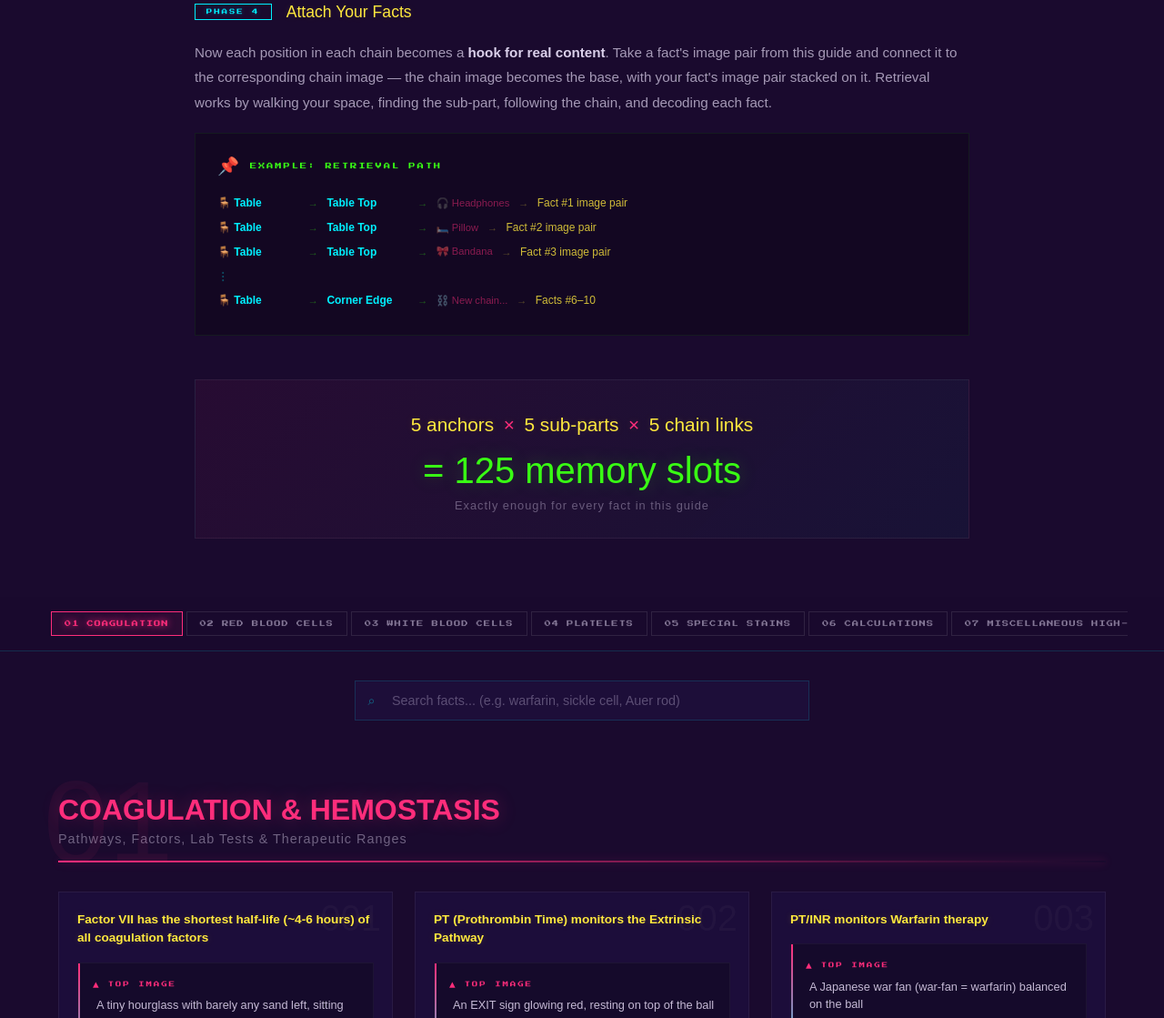
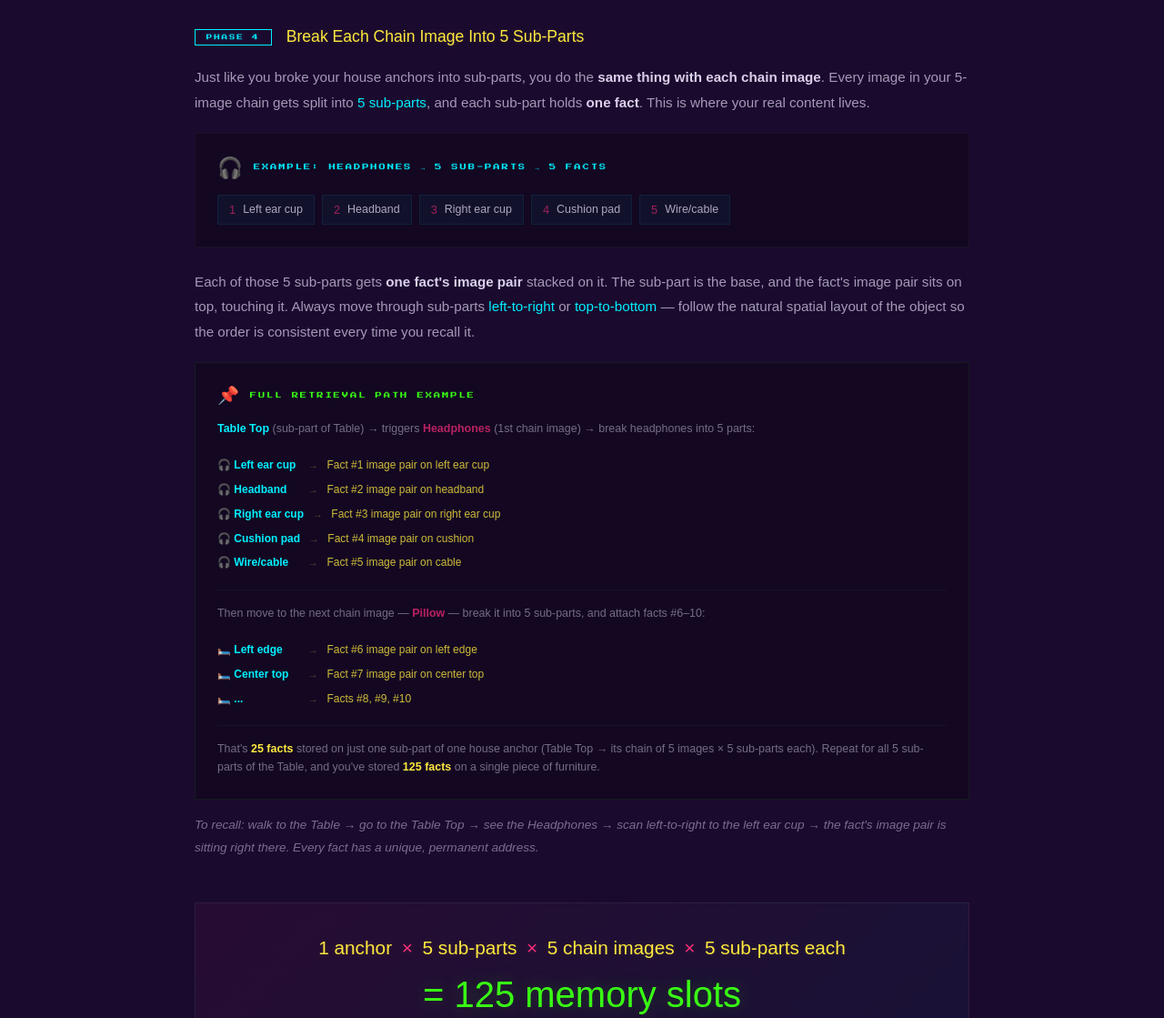
Before and after one commit to anderjon45193/hema-memory, a plain HTML site: page index.html in a window 1280 px wide. Shown: the part 4194-5313 px from the top of the page at 91% size. Drawn offline with Linux system fonts and the light colour scheme; a web font is replaced by a local one.

Commit message:
Revise image breakdown and fact attachment instructions
Updated descriptions and examples for breaking down images into sub-parts, including specific ordering instructions. Enhanced clarity on how to attach facts to sub-parts.

```diff
--- a/index.html
+++ b/index.html
@@ -1557,33 +1557,33 @@ body {
       <span class="phase-title">Break Each Anchor Into 5 Sub-Parts</span>
     </div>
     <div class="phase-desc">
-      Every support image gets divided into <strong>5 smaller, distinct parts</strong> (maximum). Look at the object closely in your mind and identify 5 physical features you can clearly picture. These sub-parts become individual <em>storage slots</em>.
+      Every support image gets divided into <strong>5 smaller, distinct parts</strong> (maximum). Look at the object closely in your mind and identify 5 physical features you can clearly picture. Always order them <em>left-to-right</em> or <em>top-to-bottom</em> — follow the natural spatial layout so you always scan in the same direction. These sub-parts become individual <em>storage slots</em>.
     </div>
     <div class="subparts-demo">
       <div class="subparts-header">
         <span class="subparts-icon">🪑</span>
-        <span class="subparts-title">EXAMPLE: ENTRY TABLE → 5 SUB-PARTS</span>
+        <span class="subparts-title">EXAMPLE: ENTRY TABLE → 5 SUB-PARTS (LEFT TO RIGHT)</span>
       </div>
       <div class="subparts-grid">
         <div class="subpart-chip">
           <span class="subpart-num">1</span>
-          <span class="subpart-text">Table top surface</span>
+          <span class="subpart-text">Left leg</span>
         </div>
         <div class="subpart-chip">
           <span class="subpart-num">2</span>
-          <span class="subpart-text">Corner edge</span>
+          <span class="subpart-text">Left table edge</span>
         </div>
         <div class="subpart-chip">
           <span class="subpart-num">3</span>
-          <span class="subpart-text">Table leg</span>
+          <span class="subpart-text">Table top center</span>
         </div>
         <div class="subpart-chip">
           <span class="subpart-num">4</span>
-          <span class="subpart-text">Leg base (above wheel)</span>
+          <span class="subpart-text">Right table edge</span>
         </div>
         <div class="subpart-chip">
           <span class="subpart-num">5</span>
-          <span class="subpart-text">Wheel / foot</span>
+          <span class="subpart-text">Right leg</span>
         </div>
       </div>
     </div>
@@ -1635,65 +1635,125 @@ body {
   <div class="palace-phase fade-up">
     <div class="phase-header">
       <span class="phase-badge">PHASE 4</span>
-      <span class="phase-title">Attach Your Facts</span>
+      <span class="phase-title">Break Each Chain Image Into 5 Sub-Parts</span>
     </div>
     <div class="phase-desc">
-      Now each position in each chain becomes a <strong>hook for real content</strong>. Take a fact's image pair from this guide and connect it to the corresponding chain image — the chain image becomes the base, with your fact's image pair stacked on it. Retrieval works by walking your space, finding the sub-part, following the chain, and decoding each fact.
-    </div>
+      Just like you broke your house anchors into sub-parts, you do the <strong>same thing with each chain image</strong>. Every image in your 5-image chain gets split into <em>5 sub-parts</em>, and each sub-part holds <strong>one fact</strong>. This is where your real content lives.
+    </div>
+
+    <div class="subparts-demo" style="margin-bottom:1.5rem;">
+      <div class="subparts-header">
+        <span class="subparts-icon">🎧</span>
+        <span class="subparts-title">EXAMPLE: HEADPHONES → 5 SUB-PARTS → 5 FACTS</span>
+      </div>
+      <div class="subparts-grid">
+        <div class="subpart-chip">
+          <span class="subpart-num">1</span>
+          <span class="subpart-text">Left ear cup</span>
+        </div>
+        <div class="subpart-chip">
+          <span class="subpart-num">2</span>
+          <span class="subpart-text">Headband</span>
+        </div>
+        <div class="subpart-chip">
+          <span class="subpart-num">3</span>
+          <span class="subpart-text">Right ear cup</span>
+        </div>
+        <div class="subpart-chip">
+          <span class="subpart-num">4</span>
+          <span class="subpart-text">Cushion pad</span>
+        </div>
+        <div class="subpart-chip">
+          <span class="subpart-num">5</span>
+          <span class="subpart-text">Wire/cable</span>
+        </div>
+      </div>
+    </div>
+
+    <div class="phase-desc">
+      Each of those 5 sub-parts gets <strong>one fact's image pair</strong> stacked on it. The sub-part is the base, and the fact's image pair sits on top, touching it. Always move through sub-parts <em>left-to-right</em> or <em>top-to-bottom</em> — follow the natural spatial layout of the object so the order is consistent every time you recall it.
+    </div>
+
     <div class="attach-demo">
       <div class="attach-title-row">
         <span class="attach-title-icon">📌</span>
-        <span class="attach-title-text">EXAMPLE: RETRIEVAL PATH</span>
-      </div>
+        <span class="attach-title-text">FULL RETRIEVAL PATH EXAMPLE</span>
+      </div>
+
+      <div style="font-size:0.78rem; color:rgba(240,230,255,0.45); margin-bottom:1rem; line-height:1.6;">
+        <strong style="color:var(--neon-cyan);">Table Top</strong> (sub-part of Table) → triggers <strong style="color:rgba(255,45,123,0.7);">Headphones</strong> (1st chain image) → break headphones into 5 parts:
+      </div>
+
       <div class="attach-row">
-        <span class="attach-anchor">🪑 Table</span>
-        <span class="attach-arrow">→</span>
-        <span class="attach-anchor">Table Top</span>
-        <span class="attach-arrow">→</span>
-        <span class="attach-chain-label">🎧 Headphones</span>
+        <span class="attach-anchor">🎧 Left ear cup</span>
         <span class="attach-arrow2">→</span>
-        <span class="attach-fact">Fact #1 image pair</span>
+        <span class="attach-fact">Fact #1 image pair on left ear cup</span>
       </div>
       <div class="attach-row">
-        <span class="attach-anchor">🪑 Table</span>
-        <span class="attach-arrow">→</span>
-        <span class="attach-anchor">Table Top</span>
-        <span class="attach-arrow">→</span>
-        <span class="attach-chain-label">🛏️ Pillow</span>
+        <span class="attach-anchor">🎧 Headband</span>
         <span class="attach-arrow2">→</span>
-        <span class="attach-fact">Fact #2 image pair</span>
+        <span class="attach-fact">Fact #2 image pair on headband</span>
       </div>
       <div class="attach-row">
-        <span class="attach-anchor">🪑 Table</span>
-        <span class="attach-arrow">→</span>
-        <span class="attach-anchor">Table Top</span>
-        <span class="attach-arrow">→</span>
-        <span class="attach-chain-label">🎀 Bandana</span>
+        <span class="attach-anchor">🎧 Right ear cup</span>
         <span class="attach-arrow2">→</span>
-        <span class="attach-fact">Fact #3 image pair</span>
+        <span class="attach-fact">Fact #3 image pair on right ear cup</span>
       </div>
       <div class="attach-row">
-        <span class="attach-anchor" style="opacity:0.3">⋮</span>
+        <span class="attach-anchor">🎧 Cushion pad</span>
+        <span class="attach-arrow2">→</span>
+        <span class="attach-fact">Fact #4 image pair on cushion</span>
       </div>
       <div class="attach-row">
-        <span class="attach-anchor">🪑 Table</span>
-        <span class="attach-arrow">→</span>
-        <span class="attach-anchor">Corner Edge</span>
-        <span class="attach-arrow">→</span>
-        <span class="attach-chain-label">⛓️ New chain...</span>
+        <span class="attach-anchor">🎧 Wire/cable</span>
         <span class="attach-arrow2">→</span>
-        <span class="attach-fact">Facts #6–10</span>
-      </div>
+        <span class="attach-fact">Fact #5 image pair on cable</span>
+      </div>
+
+      <div style="height:1px; background:rgba(255,255,255,0.04); margin:1rem 0;"></div>
+
+      <div style="font-size:0.78rem; color:rgba(240,230,255,0.45); margin-bottom:1rem; line-height:1.6;">
+        Then move to the next chain image — <strong style="color:rgba(255,45,123,0.7);">Pillow</strong> — break it into 5 sub-parts, and attach facts #6–10:
+      </div>
+
+      <div class="attach-row">
+        <span class="attach-anchor">🛏️ Left edge</span>
+        <span class="attach-arrow2">→</span>
+        <span class="attach-fact">Fact #6 image pair on left edge</span>
+      </div>
+      <div class="attach-row">
+        <span class="attach-anchor">🛏️ Center top</span>
+        <span class="attach-arrow2">→</span>
+        <span class="attach-fact">Fact #7 image pair on center top</span>
+      </div>
+      <div class="attach-row">
+        <span class="attach-anchor">🛏️ ...</span>
+        <span class="attach-arrow2">→</span>
+        <span class="attach-fact">Facts #8, #9, #10</span>
+      </div>
+
+      <div style="height:1px; background:rgba(255,255,255,0.04); margin:1rem 0;"></div>
+
+      <div style="font-size:0.78rem; color:rgba(240,230,255,0.45); line-height:1.6;">
+        That's <strong style="color:var(--neon-yellow);">25 facts</strong> stored on just one sub-part of one house anchor (Table Top → its chain of 5 images × 5 sub-parts each). Repeat for all 5 sub-parts of the Table, and you've stored <strong style="color:var(--neon-yellow);">125 facts</strong> on a single piece of furniture.
+      </div>
+    </div>
+
+    <div class="phase-desc" style="font-size:0.85rem; color:rgba(240,230,255,0.45); font-style:italic; margin-top:1rem;">
+      To recall: walk to the Table → go to the Table Top → see the Headphones → scan left-to-right to the left ear cup → the fact's image pair is sitting right there. Every fact has a unique, permanent address.
     </div>
   </div>
 
   <!-- MATH -->
   <div class="palace-math fade-up">
     <div class="math-line">
-      5 anchors <span class="math-op">×</span> 5 sub-parts <span class="math-op">×</span> 5 chain links
+      1 anchor <span class="math-op">×</span> 5 sub-parts <span class="math-op">×</span> 5 chain images <span class="math-op">×</span> 5 sub-parts each
     </div>
     <div class="math-result">= 125 memory slots</div>
-    <div class="math-subtitle">Exactly enough for every fact in this guide</div>
+    <div class="math-subtitle">All 125 facts stored on a single piece of furniture in your house</div>
+    <div style="font-size:0.75rem; color:rgba(240,230,255,0.3); margin-top:0.75rem; line-height:1.6;">
+      Need more capacity? Use your next anchor (Wall Picture, Flower Vase, etc.) and you get another 125 slots each — scale to any subject.
+    </div>
   </div>
 
 </section>
```
